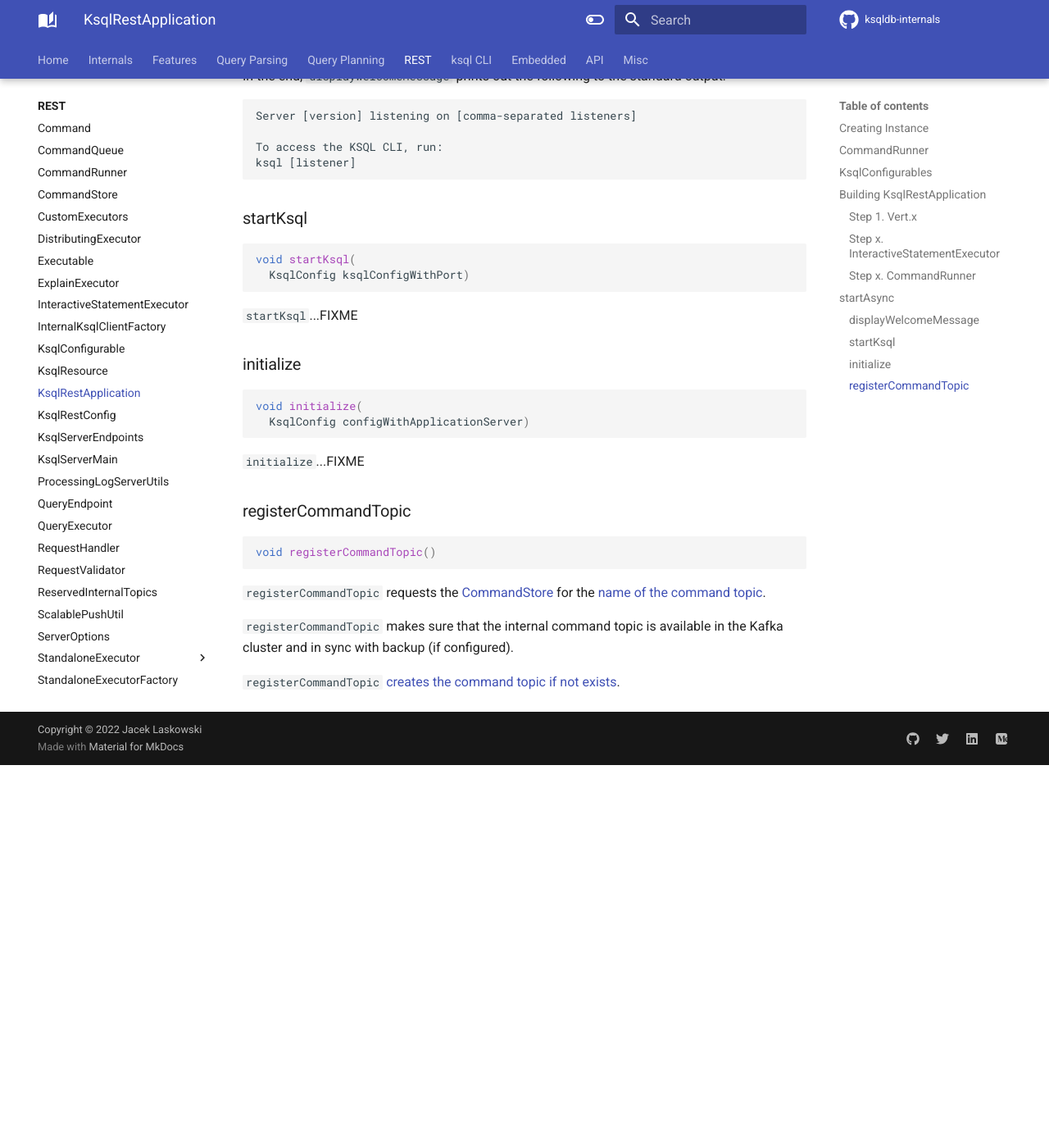
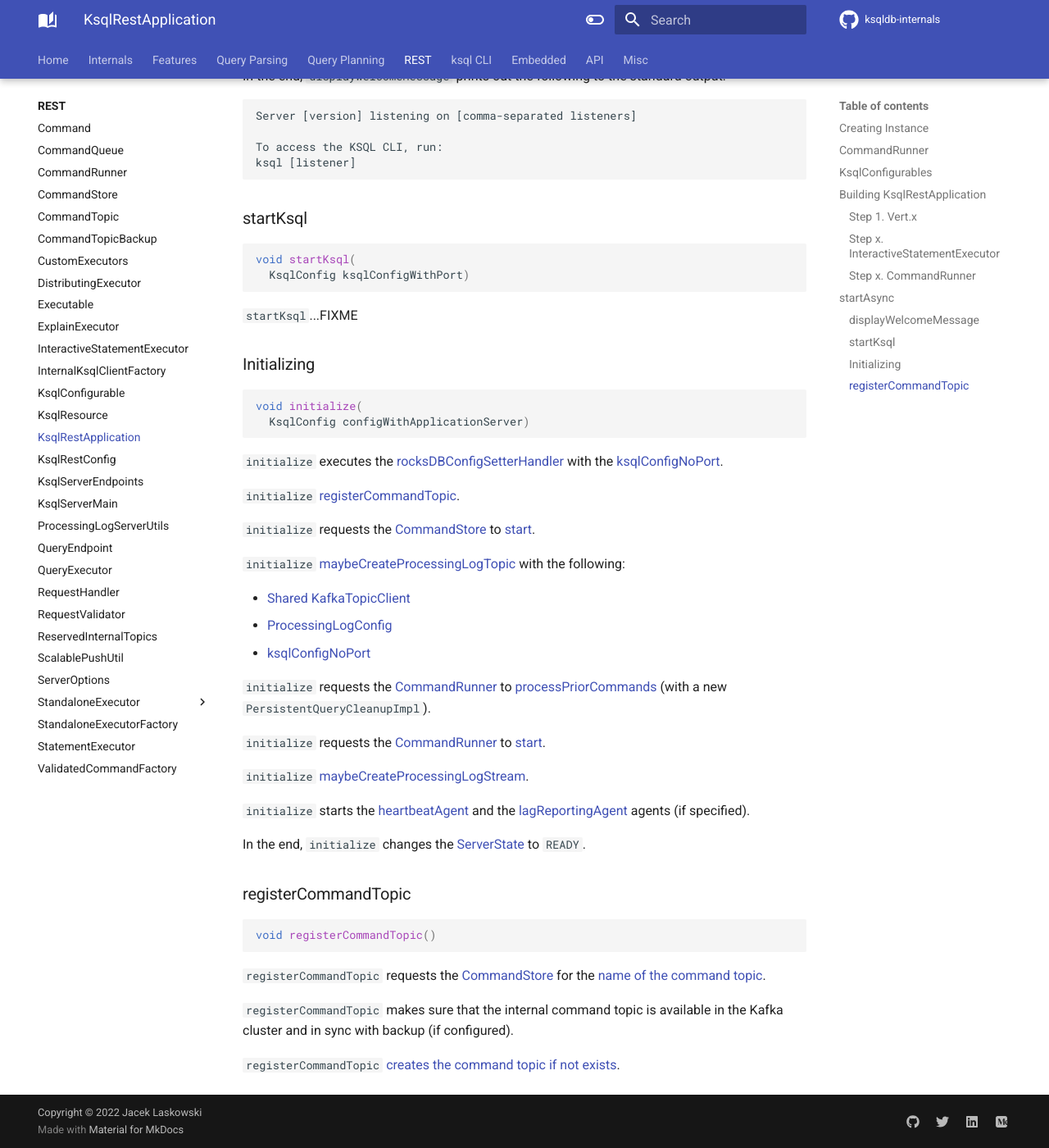
Before and after one commit to japila-books/ksqldb-internals, an MkDocs documentation site: the page built from docs/rest/KsqlRestApplication.md, in a window 1280 px wide and 1400 px high, scrolled down 4066 px. Shown: the whole window at 82% size. Built offline with MkDocs 1.6.1 and Material for MkDocs 9.7.7, drawn with Linux system fonts in a browser that asks for light colours; comment, search, counter and statistics services are not loaded; before the commit the page ends 4999 px from its top, so only the background shows below that.

Commit message:
Initializing KsqlRestApplication (CommandStore and CommandTopic)

````diff
--- a/docs/rest/KsqlRestApplication.md
+++ b/docs/rest/KsqlRestApplication.md
@@ -174,14 +174,34 @@ void startKsql(
 
 `startKsql`...FIXME
 
-### <span id="initialize"> initialize
+### <span id="initialize"> Initializing
 
 ```java
 void initialize(
   KsqlConfig configWithApplicationServer)
 ```
 
-`initialize`...FIXME
+`initialize` executes the [rocksDBConfigSetterHandler](#rocksDBConfigSetterHandler) with the [ksqlConfigNoPort](#ksqlConfigNoPort).
+
+`initialize` [registerCommandTopic](#registerCommandTopic).
+
+`initialize` requests the [CommandStore](#commandStore) to [start](CommandStore.md#start).
+
+`initialize` [maybeCreateProcessingLogTopic](ProcessingLogServerUtils.md#maybeCreateProcessingLogTopic) with the following:
+
+* [Shared KafkaTopicClient](../ServiceContext.md#getTopicClient)
+* [ProcessingLogConfig](../ProcessingLogContext.md#getConfig)
+* [ksqlConfigNoPort](#ksqlConfigNoPort)
+
+`initialize` requests the [CommandRunner](#commandRunner) to [processPriorCommands](CommandRunner.md#processPriorCommands) (with a new `PersistentQueryCleanupImpl`).
+
+`initialize` requests the [CommandRunner](#commandRunner) to [start](CommandRunner.md#start).
+
+`initialize` [maybeCreateProcessingLogStream](#maybeCreateProcessingLogStream).
+
+`initialize` starts the [heartbeatAgent](#heartbeatAgent) and the [lagReportingAgent](#lagReportingAgent) agents (if specified).
+
+In the end, `initialize` changes the [ServerState](#serverState) to `READY`.
 
 ### <span id="registerCommandTopic"> registerCommandTopic
 
--- a/mkdocs.yml
+++ b/mkdocs.yml
@@ -87,6 +87,7 @@ extra:
   kafka:
     version: 3.2.1
     github: https://github.com/apache/kafka/tree/3.2.1
+    api: https://kafka.apache.org/32/javadoc/
   ksqldb:
     version_major: 0.27
     version: 0.27.2
@@ -238,6 +239,8 @@ nav:
     - CommandQueue: rest/CommandQueue.md
     - CommandRunner: rest/CommandRunner.md
     - CommandStore: rest/CommandStore.md
+    - CommandTopic: rest/CommandTopic.md
+    - CommandTopicBackup: rest/CommandTopicBackup.md
     - CustomExecutors: rest/CustomExecutors.md
     - DistributingExecutor: rest/DistributingExecutor.md
     - Executable: rest/Executable.md
@@ -281,3 +284,4 @@ nav:
     - Debugging ksqlDB: debugging.md
     - Logging: logging.md
     - KsqlInternalTopicUtils: KsqlInternalTopicUtils.md
+    - ProcessingLogContext: ProcessingLogContext.md
````
Also changed, not shown: docs/ProcessingLogContext.md (added, +3 -0 lines), docs/rest/CommandQueue.md (+3 -1 lines), docs/rest/CommandStore.md (+48 -2 lines), docs/rest/CommandTopic.md (added, +62 -0 lines), docs/rest/CommandTopicBackup.md (added, +3 -0 lines).
